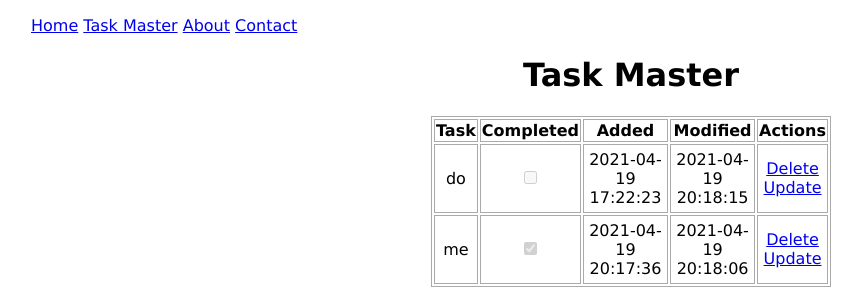
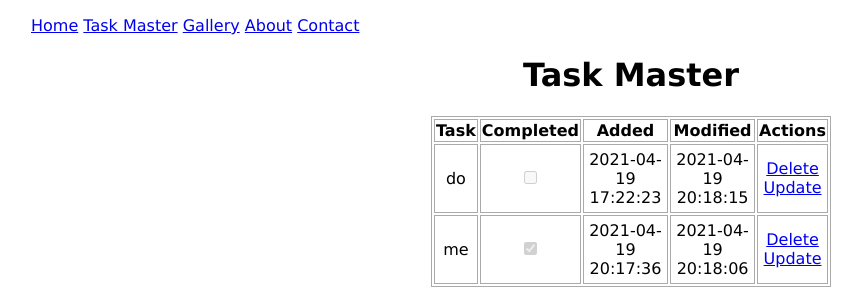
Before and after one commit to ruszkipista/ci11-next-big-thing, a Flask app: page /todo in a window 1280 px wide. Shown: the top 300 px of the page, without its empty margins (9-871 px from the left). Run offline with Flask 2, Linux system fonts and the light colour scheme; data comes from the database, SQL or seed files in the repository.

Commit message:
add Gallery page - skeleton

```diff
--- a/run.py
+++ b/run.py
@@ -182,6 +182,9 @@ def update(task_id):
     return render_template("todo.html", page_title="Task Master",
                             page_url=request.path, tasks=tasks, last_task=task)
 
+@app.route("/gallery")
+def gallery():
+    return render_template("gallery.html", page_title="Gallery")
 
 @app.route("/contact", methods=['GET','POST'])
 def contact():
--- a/templates/navigation.html
+++ b/templates/navigation.html
@@ -2,6 +2,7 @@
     <ul>
         <li><a href="{{ url_for('index') }}">Home</a></li>
         <li><a href="{{ url_for('todo') }}">Task Master</a></li>
+        <li><a href="{{ url_for('gallery') }}">Gallery</a></li>
         <li><a href="{{ url_for('about') }}">About</a></li>
         <li><a href="{{ url_for('contact') }}">Contact</a></li>
     </ul>
--- a/templates/todo.html
+++ b/templates/todo.html
@@ -1,7 +1,7 @@
 {% extends "base.html" %}
 <!-- https://github.com/jakerieger/FlaskIntroduction -->
 {% block head %}
-<link rel="shortcut icon" href="{{ url_for('static', filename='favicon.png') }}" type="image/x-icon">
+<link rel="shortcut icon" href="{{ url_for('static', filename='todo.png') }}" type="image/x-icon">
 <title>Task Master</title>
 {% endblock %}
 
```
Also changed, not shown: templates/gallery.html (added, +12 -0 lines), static/gallery.png (added), static/todo.png (renamed from static/favicon.png).
